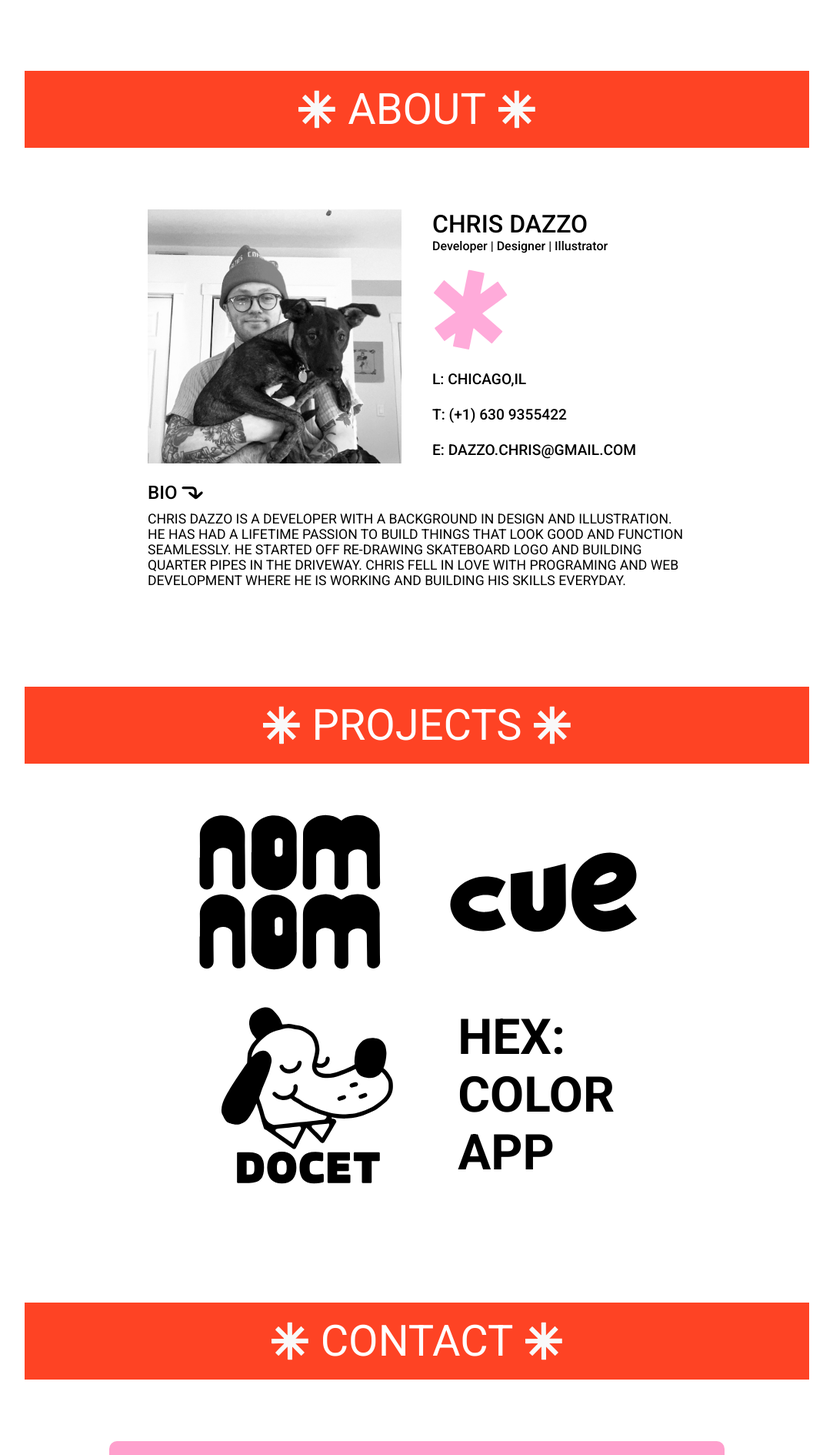
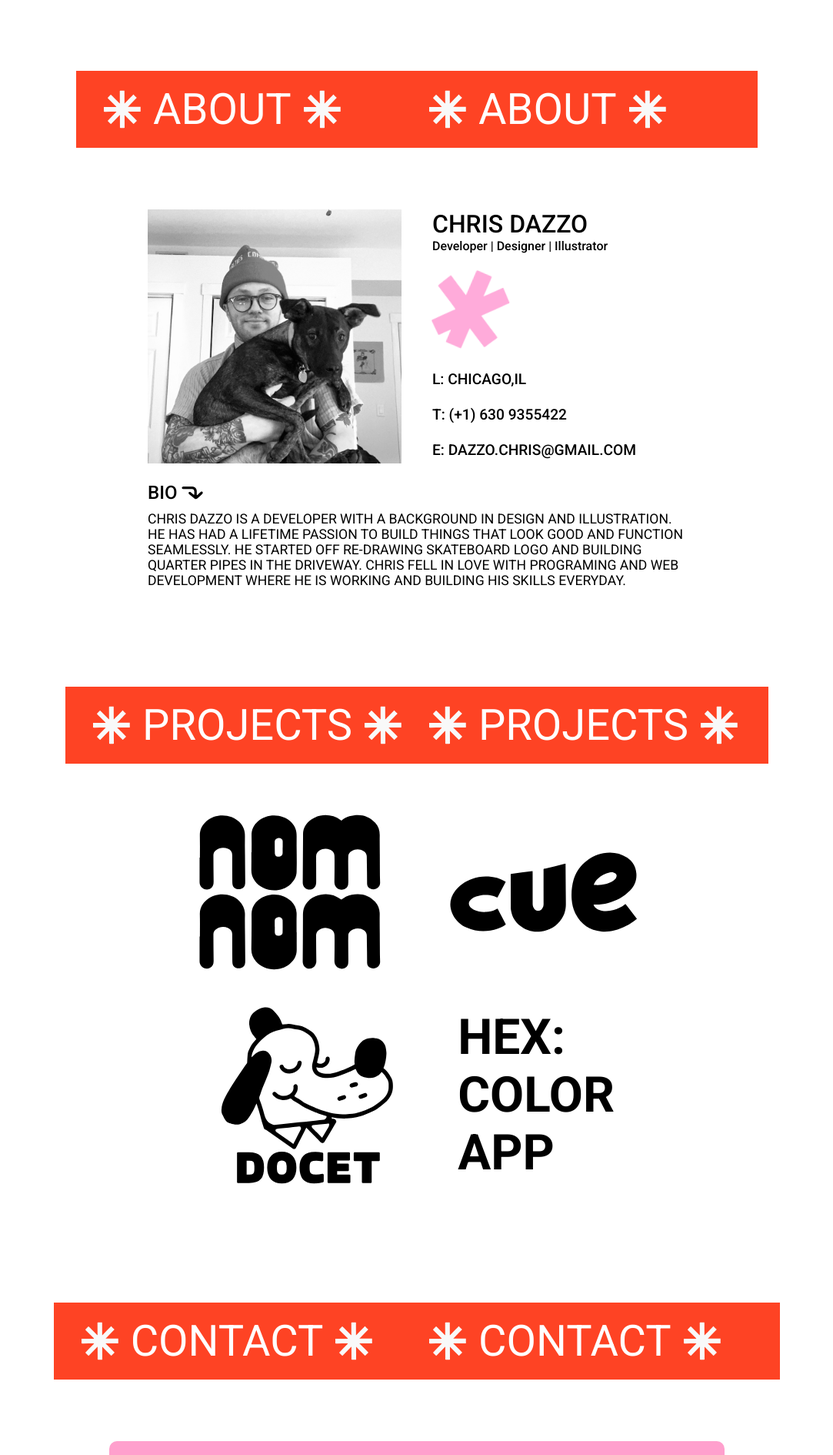
Before and after one commit to dazzoc/dazzoc, a React (Create React App) app: page / in a window 1280 px wide. Shown: the part 848-2738 px from the top of the page at 77% size, without its empty margins (98-1181 px from the left). Built offline with nearby package versions, Linux system fonts and the light colour scheme.

Commit message:
wip: animation&banners

```diff
--- a/src/components/About/AboutElements.js
+++ b/src/components/About/AboutElements.js
@@ -1,4 +1,4 @@
-import styled from 'styled-components';
+import styled, { keyframes } from 'styled-components';
 
 export const AboutContainer = styled.div`
     display: flex;
@@ -6,24 +6,20 @@ export const AboutContainer = styled.div`
     align-items: center;
     height: 800px;
     z-index: 1;
-
-    @media screen and (max-width: 540px) {
-        /* height: 900px; */
-    }
 `;
 
 export const AboutBg = styled.div`
     display: flex;
     flex-direction: column;
-    /* justify-content: center; */
     align-items: center;
     padding: 40px;
-    width: 1100px;
+    max-width: 1100px;
     height: 800px;
     background: #fff;
+    overflow: hidden;
 
     @media screen and (max-width: 768px) {
-        padding: 40px 0;
+        padding: 20px 0;
     }
 `;
 
@@ -34,14 +30,11 @@ export const AboutContent = styled.div`
     flex-direction: column;
     justify-content: center;
     align-items: center;
-
-    @media screen and (max-width: 540px) {
-
-    }
 `;
 
 export const Top2 = styled.div`
     width: 100%;
+    overflow: hidden;
 `;
 
 export const Box2 = styled.div`
@@ -53,11 +46,19 @@ export const Box2 = styled.div`
     display: flex;
     justify-content: center;
     align-items: center;
+    white-space: nowrap;
+    overflow: hidden;
 
     @media screen and (max-width: 768px) {
         margin-bottom: 30px;
         width: 100%;
     }
+`;
+
+export const Span2 = styled.span`
+    display: flex;
+    align-items: center;
+    font-size: 3.5rem;
 `;
 
 export const StarIconAbout = styled.img`
@@ -126,10 +127,31 @@ export const Title = styled.p`
     }
 `;
 
+export const Spin = keyframes`
+    from { transform: rotate(0deg) }
+    to { transform: rotate(360deg) }
+`;
+
 export const FunkStar = styled.img`
     width: 100px;
     margin: 20px 0;
     filter: invert(79%) sepia(95%) saturate(3017%) hue-rotate(280deg) brightness(100%) contrast(105%);
+    animation-name: ${Spin};
+    animation-duration: 6s;
+    animation-iteration-count: infinite;
+    animation-timing-function: linear;
+    -webkit-animation-name: ${Spin};
+    -webkit-animation-duration: 6s;
+    -webkit-animation-iteration-count: infinite;
+    -webkit-animation-timing-function: linear;
+    -moz-animation-name: ${Spin};
+    -moz-animation-duration: 6s;
+    -moz-animation-iteration-count: infinite;
+    -moz-animation-timing-function: linear;
+    -ms-animation-name: ${Spin};
+    -ms-animation-duration: 6s;
+    -ms-animation-iteration-count: infinite;
+    -ms-animation-timing-function: linear;
 
     @media screen and (max-width: 768px) {
         width: 50px;
--- a/src/components/About/index.js
+++ b/src/components/About/index.js
@@ -2,7 +2,7 @@ import self from '../../images/ProfileBW.jpg';
 import Star from '../../images/Star-01.svg';
 import FunkyStar from '../../images/KrookedStar-01.svg';
 import Arrowdown from '../../images/Arrowdown-01.svg';
-import { AboutContainer, AboutBg, AboutContent, Top2, Box2, StarIconAbout, AboutTitle, Row1, Column1, Column2, Descrip, Row2, Name, Title, FunkStar, Info, Bio, BioTitle, ArrowDown1 } from './AboutElements';
+import { AboutContainer, AboutBg, AboutContent, Top2, Box2, Span2, StarIconAbout, AboutTitle, Row1, Column1, Column2, Descrip, Row2, Name, Title, FunkStar, Info, Bio, BioTitle, ArrowDown1 } from './AboutElements';
 
 function About() {
   return (
@@ -10,9 +10,18 @@ function About() {
         <AboutBg>
             <Top2>
                 <Box2>
-                    <StarIconAbout src={Star} alt='Star'/>
-                    <AboutTitle>ABOUT</AboutTitle>
-                    <StarIconAbout src={Star} alt='Star'/>
+                    <Span2>
+                        <StarIconAbout src={Star} alt='Star'/>
+                        <AboutTitle>ABOUT</AboutTitle>
+                        <StarIconAbout src={Star} alt='Star'/>
+                        &nbsp;&nbsp;&nbsp;&nbsp;&nbsp;&nbsp;
+                    </Span2>
+                    <Span2>
+                        <StarIconAbout src={Star} alt='Star'/>
+                        <AboutTitle>ABOUT</AboutTitle>
+                        <StarIconAbout src={Star} alt='Star'/>
+                        &nbsp;&nbsp;&nbsp;&nbsp;&nbsp;&nbsp;
+                    </Span2>
                 </Box2>
             </Top2>
             <AboutContent>
--- a/src/components/Contact/ContactElements.js
+++ b/src/components/Contact/ContactElements.js
@@ -9,17 +9,17 @@ export const ContactContainer = styled.div`
 `;
 
 export const ContactBg = styled.div`
-    width: 1100px;
-    height: 800px;
-    background: #FFF;
-    padding: 40px;
     display: flex;
     flex-direction: column;
-    /* justify-content: center; */
     align-items: center;
+    padding: 40px;
+    max-width: 1100px;
+    height: 800px;
+    background: #fff;
+    overflow: hidden;
 
     @media screen and (max-width: 768px) {
-        padding: 40px 0;
+        padding: 20px 0;
     }
 `;
 
@@ -30,13 +30,14 @@ export const ContactContent = styled.div`
     justify-content: center;
     align-items: center;
 
-    @media screen and (max-width: 768px) {
+    @media screen and (max-width: 880px) {
         flex-direction: column;
     }
 `;
 
 export const Top3 = styled.div`
     width: 100%;
+    overflow: hidden;
 `;
 
 export const Box3 = styled.div`
@@ -48,11 +49,19 @@ export const Box3 = styled.div`
     display: flex;
     justify-content: center;
     align-items: center;
+    white-space: nowrap;
+    overflow: hidden;
 
     @media screen and (max-width: 768px) {
-        margin-bottom: 40px;
+        margin-bottom: 50px;
         width: 100%;
     }
+`;
+
+export const Span3 = styled.span`
+    display: flex;
+    align-items: center;
+    font-size: 3.5rem;
 `;
 
 export const StarIconContact = styled.img`
@@ -78,8 +87,8 @@ export const Col1 = styled.div`
     color: #000;
     border-radius: 10px 0 0 10px;
 
-    @media screen and (max-width: 768px) {
-        height: 200px;
+    @media screen and (max-width: 880px) {
+        height: 175px;
         border-radius: 10px 10px 0 0;
     }
 
@@ -95,8 +104,8 @@ export const Col1 = styled.div`
 export const Header = styled.h1`
     font-size: 4rem;
 
-    @media screen and (max-width: 768px) {
-        font-size: 2.5rem;
+    @media screen and (max-width: 880px) {
+        font-size: 2rem;
     }
 `;
 
@@ -106,14 +115,15 @@ export const SubHeader = styled.p`
     width: 360px;
     margin: 15px 0;
 
-    @media screen and (max-width: 768px) {
+    @media screen and (max-width: 880px) {
         font-size: 1rem;
+        margin: 5px 0;
     }
 
     @media screen and (max-width: 420px) {
         width: 260px;
         font-size: 14px;
-        margin: 10px 0;
+        margin: 0;
     }
 
     @media screen and (max-width: 320px) {
@@ -139,9 +149,10 @@ export const Col2 = styled.div`
     color: #f9f9f9;
     border-radius: 0 10px 10px 0;
 
-    @media screen and (max-width: 768px) {
+    @media screen and (max-width: 880px) {
         border-radius: 0 0 10px 10px;
         padding: 20px;
+        height: 420px;
     }
 
     @media screen and (max-width: 420px) {
@@ -160,6 +171,10 @@ export const FormWrapper = styled.div`
     padding: 20px;
     border-radius: 8px;
 
+    @media screen and (max-width: 880px) {
+        height: 380px;
+    }
+
     @media screen and (max-width: 420px) {
         width: 270px;
     }
@@ -176,11 +191,19 @@ export const Form = styled.form`
 
 export const ContactMe = styled.h1`
     font-size: 2rem;
+
+    @media screen and (max-width: 880px) {
+        font-size: 1.5rem;
+    }
 `;
 
 export const Label = styled.label`
     font-size: 1rem;
     margin-top: 20px;
+
+    @media screen and (max-width: 880px) {
+        margin-top: 15px;
+    }
 `;
 
 export const Input = styled.input`
@@ -204,6 +227,10 @@ export const Comment = styled.textarea`
     max-width: 330px;
     max-height: 100px;
     overflow: scroll;
+
+    @media screen and (max-width: 880px) {
+        height: 50px;
+    }
 `;
 
 export const Submit = styled.input`
--- a/src/components/Contact/index.js
+++ b/src/components/Contact/index.js
@@ -2,7 +2,7 @@ import InstagramIcon from '@mui/icons-material/Instagram';
 import LinkedInIcon from '@mui/icons-material/LinkedIn';
 import GitHubIcon from '@mui/icons-material/GitHub';
 import Star from '../../images/Star-01.svg';
-import { ContactContainer, ContactBg, ContactContent, Top3, Box3, StarIconContact, ContactTitle, Col1, Col2, Header, SubHeader, SocalMediaLinks, FormWrapper, Form, ContactMe, Label, Input, Comment, Submit } from './ContactElements';
+import { ContactContainer, ContactBg, ContactContent, Top3, Box3, Span3, StarIconContact, ContactTitle, Col1, Col2, Header, SubHeader, SocalMediaLinks, FormWrapper, Form, ContactMe, Label, Input, Comment, Submit } from './ContactElements';
 
 function Contact() {
   return (
@@ -10,9 +10,18 @@ function Contact() {
         <ContactBg>
             <Top3>
                 <Box3>
-                    <StarIconContact src={Star} alt='Star'/>
-                    <ContactTitle>CONTACT</ContactTitle>
-                    <StarIconContact src={Star} alt='Star'/>
+                    <Span3>
+                        <StarIconContact src={Star} alt='Star'/>
+                        <ContactTitle>CONTACT</ContactTitle>
+                        <StarIconContact src={Star} alt='Star'/>
+                        &nbsp;&nbsp;&nbsp;
+                    </Span3>
+                    <Span3>
+                        <StarIconContact src={Star} alt='Star'/>
+                        <ContactTitle>CONTACT</ContactTitle>
+                        <StarIconContact src={Star} alt='Star'/>
+                        &nbsp;&nbsp;&nbsp;
+                    </Span3>
                 </Box3>
             </Top3>
             <ContactContent>
--- a/src/components/Projects/ProjectElements.js
+++ b/src/components/Projects/ProjectElements.js
@@ -14,18 +14,14 @@ export const ProjectsBg = styled.div`
     /* justify-content: center; */
     align-items: center;
     padding: 40px;
-    width: 1100px;
+    max-width: 1100px;
     height: 800px;
     background: #fff;
+    overflow: hidden;
 
     @media screen and (max-width: 768px) {
-        padding: 40px 0;
+        padding: 20px 0;
     }
-
-    @media screen and (max-width: 480px) {
-        /* height: 900px; */
-    }
-
 `;
 
 export const ProjectsContent = styled.div`
@@ -40,6 +36,7 @@ export const ProjectsContent = styled.div`
 
 export const Top = styled.div`
     width: 100%;
+    overflow: hidden;
 `;
 
 export const Box = styled.div`
@@ -50,10 +47,17 @@ export const Box = styled.div`
     display: flex;
     justify-content: center;
     align-items: center;
+    white-space: nowrap;
+    overflow: hidden;
 
     @media screen and (max-width: 768px) {
         width: 100%;
     }
+`;
+
+export const Span = styled.span`
+    display: flex;
+    align-items: center;
 `;
 
 export const StarIcon = styled.img`
@@ -105,7 +109,7 @@ export const Worklink = styled.a`
     }
 
     @media screen and (max-width: 480px) {
-        margin: 20px;
+        margin: 10px;
     }
 `;
 
--- a/src/components/Projects/index.js
+++ b/src/components/Projects/index.js
@@ -2,7 +2,7 @@ import nomnom from '../../images/NomNom-logo.svg';
 import cue from '../../images/cue-01.svg';
 import docet from '../../images/DOCET-head-01.svg';
 import Star from '../../images/Star-01.svg';
-import { ProjectsContainer, ProjectsBg, ProjectsContent, Top, Box, StarIcon, WorkTitle, WorkContainer, WorkRow, Worklink, Hex } from './ProjectElements';
+import { ProjectsContainer, ProjectsBg, ProjectsContent, Top, Box, Span, StarIcon, WorkTitle, WorkContainer, WorkRow, Worklink, Hex } from './ProjectElements';
 
 function Projects() {
   return (
@@ -10,9 +10,18 @@ function Projects() {
         <ProjectsBg>
                 <Top>
                     <Box>
-                        <StarIcon src={Star} alt='Star'/>
-                        <WorkTitle>PROJECTS</WorkTitle>
-                        <StarIcon src={Star} alt='Star'/>
+                        <Span>
+                            <StarIcon src={Star} alt='Star'/>
+                            <WorkTitle>PROJECTS</WorkTitle>
+                            <StarIcon src={Star} alt='Star'/>
+                            &nbsp;
+                        </Span>
+                        <Span>
+                            <StarIcon src={Star} alt='Star'/>
+                            <WorkTitle>PROJECTS</WorkTitle>
+                            <StarIcon src={Star} alt='Star'/>
+                            &nbsp;
+                        </Span>
                     </Box>
                 </Top>
             <ProjectsContent>
```
